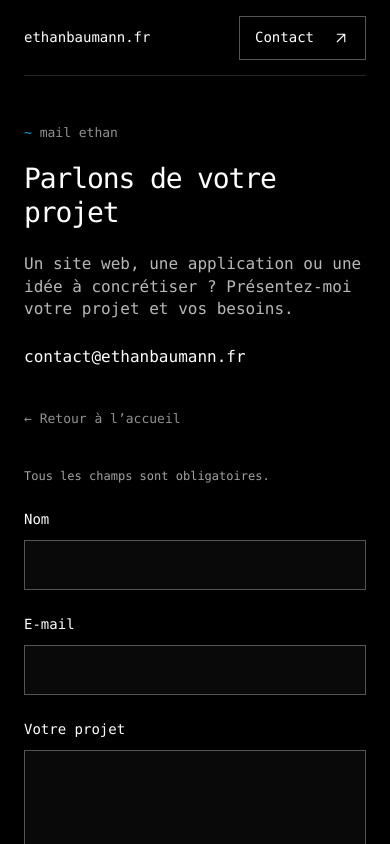
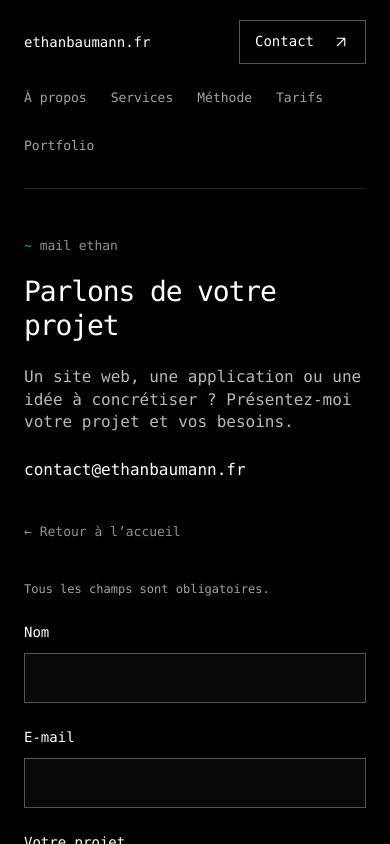
Before and after one commit to ethan-bmn/ethanbaumann.fr, a Nuxt app: page /contact in a window 390 px wide. Shown: the top 844 px of the page. Built offline with nearby package versions, Linux system fonts and the light colour scheme.

Commit message:
feat(header): add navigation links to homepage sections

```diff
--- a/app/layouts/default.vue
+++ b/app/layouts/default.vue
@@ -1,11 +1,25 @@
 <script setup lang="ts">
 const year = new Date().getFullYear()
+const sections = [
+  { id: 'about', label: 'À propos' },
+  { id: 'services', label: 'Services' },
+  { id: 'methode', label: 'Méthode' },
+  { id: 'tarifs', label: 'Tarifs' },
+  { id: 'portfolio', label: 'Portfolio' }
+]
 </script>
 
 <template>
   <div class="portfolio">
     <header class="page-header">
       <a class="site-id" href="/" aria-label="Ethan Baumann, accueil">ethanbaumann.fr</a>
+      <nav class="section-nav" aria-label="Navigation principale">
+        <ul>
+          <li v-for="section in sections" :key="section.id">
+            <NuxtLink :to="`/#${section.id}`">{{ section.label }}</NuxtLink>
+          </li>
+        </ul>
+      </nav>
       <ContactButton href="/#contact" />
     </header>
 
@@ -16,3 +30,17 @@ const year = new Date().getFullYear()
     </footer>
   </div>
 </template>
+
+<style scoped>
+.section-nav { min-width: 0; margin-left: auto; }
+.section-nav ul { display: flex; flex-wrap: wrap; align-items: center; gap: 4px 24px; margin: 0; padding: 0; list-style: none; }
+.section-nav a { display: flex; align-items: center; min-height: 44px; color: #a3a3a3; font-size: 13px; text-decoration: none; }
+.section-nav a:hover, .section-nav a:focus-visible { color: white; }
+
+@media (max-width: 1100px) {
+  .page-header { flex-wrap: wrap; gap: 12px 24px; padding-block: 20px; }
+  .section-nav { order: 1; flex-basis: 100%; margin-left: 0; }
+  .section-nav ul { gap: 4px 24px; }
+  .page-header > :last-child { margin-left: auto; }
+}
+</style>
```
